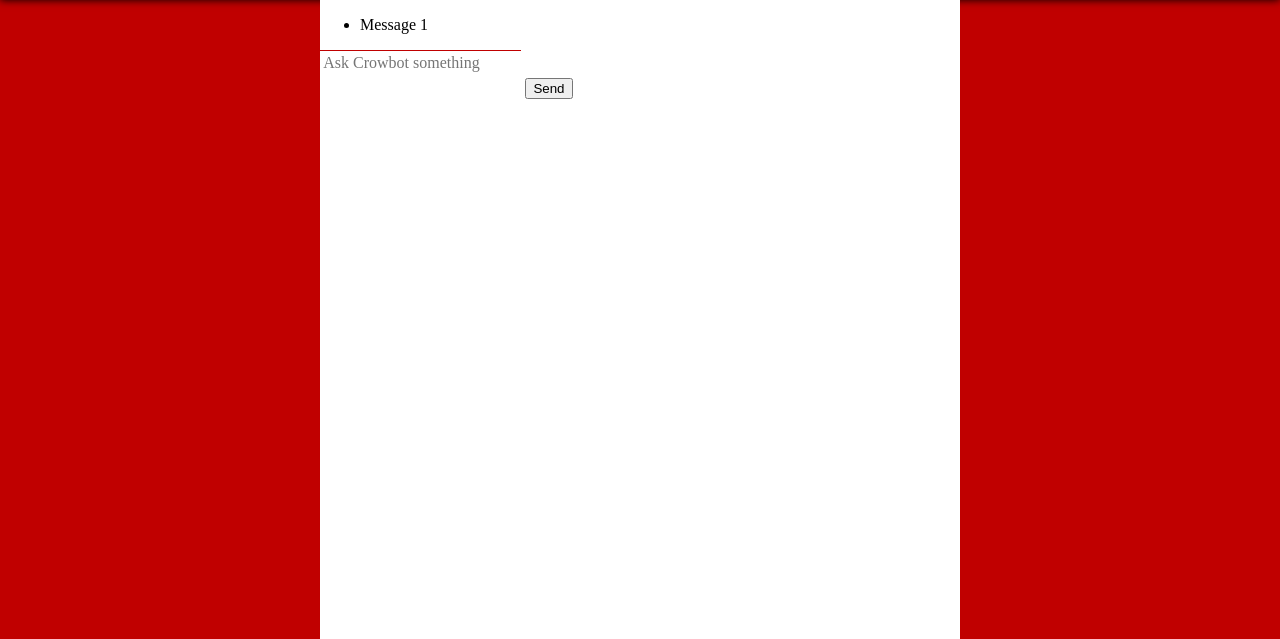
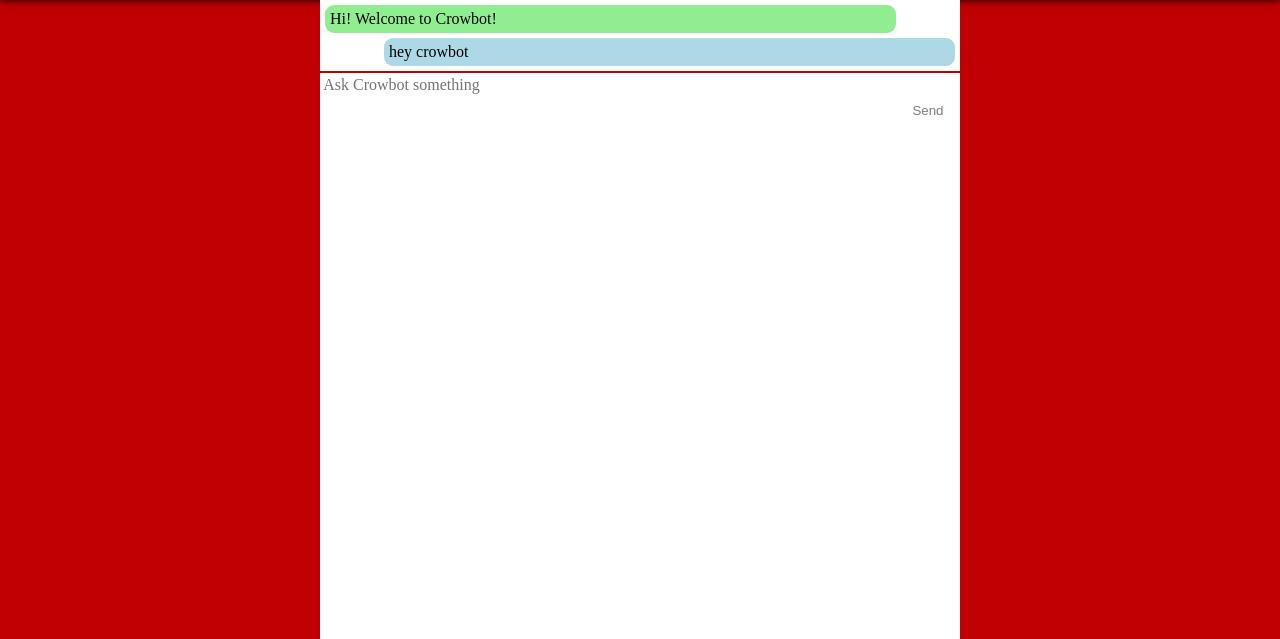
Before and after one commit to dliso/crowbot, a Django app: page / in a window 1280 px wide. Shown: the part 55-694 px from the top of the page. Run offline with Django 3.2, Linux system fonts and the light colour scheme; some libraries are stand-ins or nearby versions.

Commit message:
Add CSS classes and some styling to messages

```diff
--- a/crowbot/frontend/static/frontend/script.js
+++ b/crowbot/frontend/static/frontend/script.js
@@ -50,8 +50,8 @@ $( document).ready(function(){
 
         //Finds user input and appends it
         var input = $( "#user-input").val();
-        input = "<li>" + input + "</li>";
-        $( "#message-box").append(input);
+        input_html = "<li class='message user-msg'>" + input + "</li>";
+        $( "#message-box").append(input_html);
 
         //Sends input to URL
         $.ajax({
@@ -66,7 +66,7 @@ $( document).ready(function(){
             //var data = JSON.parse(data);
             var output = data.body;
             console.log(output);
-            $( "#message-box").append("Caw caw " + output);
+            $( "#message-box").append("<li class='message bot-msg'>Caw caw! You said '" + output + "'.</li>");
         });
         //preventDefault prevents the site from updating. I think.
         event.preventDefault();
@@ -74,5 +74,4 @@ $( document).ready(function(){
 
 
 
-
 });
--- a/crowbot/frontend/static/frontend/style.css
+++ b/crowbot/frontend/static/frontend/style.css
@@ -35,11 +35,15 @@ header {
 .message-box {
     /* background: green; */
     /* height: 20em; */
+    margin: 0;
+    padding: 0;
     overflow: auto;
+    list-style: none;
+    border-bottom: 2px solid #c00000;
 }
 
 .input-field {
-    border-top: 2px solid #c00000;
+    /* border-top: 2px solid #c00000; */
 }
 
 .flex-container {
@@ -57,8 +61,32 @@ header {
 
 .text-input {
     border: none;
-    border-top: 1px solid #c00000;
+    /* border-top: 1px solid #c00000; */
+    margin: 0;
+    width: 90%;
     font: inherit;
     padding: 0.2rem;
     resize: none;
 }
+
+#send-button {
+    color: gray;
+    border: none;
+    background: white;
+}
+
+.message {
+    border-radius: 9px;
+    margin: 5px;
+    padding: 5px;
+}
+
+.user-msg {
+    background: lightblue;
+    margin-left: 10%;
+}
+
+.bot-msg {
+    background: lightgreen;
+    margin-right: 10%;
+}
--- a/crowbot/frontend/templates/frontend/index.html
+++ b/crowbot/frontend/templates/frontend/index.html
@@ -18,13 +18,14 @@
         </header>
         <div class="main-column flex-container">
             <ul class="message-box flex-shrink" id="message-box">
-                <li>Message 1</li>
+                <li class="message bot-msg">Hi! Welcome to Crowbot!</li>
+                <li class="message user-msg">hey crowbot</li>
             </ul>
-            <form id="message-form" action="">
+            <form id="message-form" action="" class="flex-shrink">
                 <textarea id="user-input" name="input-field" type="textarea" value=""
                           placeholder="Ask Crowbot something"
                           class="text-input"></textarea>
-                <input name="" type="submit" value="Send"/>
+                <input id="send-button" name="send-button" type="submit" value="Send"/>
             </form>
         </div>
     </body>
```
